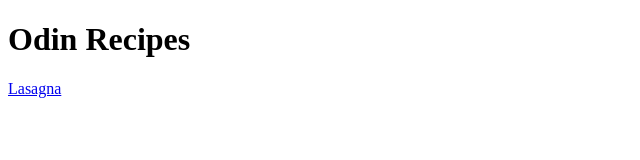
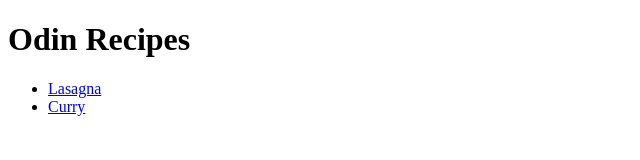
Before and after one commit to IanIasana/odin-recipes, a plain HTML site: page index.html in a window 1280 px wide. Shown: the whole page, without its empty margins (0-640 px from the left). Drawn offline with Linux system fonts and the light colour scheme.

Commit message:
Add curry recipe

```diff
--- a/index.html
+++ b/index.html
@@ -7,6 +7,10 @@
 
 <body>
     <h1>Odin Recipes</h1>
-        <a href="recipes/lasagna.html">Lasagna</a>
+        <ul>
+            <li><a href="recipes/lasagna.html" target="_blank">Lasagna</a></li>
+            <li><a href="recipes/curry.html" target="_blank">Curry</a></li>
+        </ul>
+
 
 </body>
```
